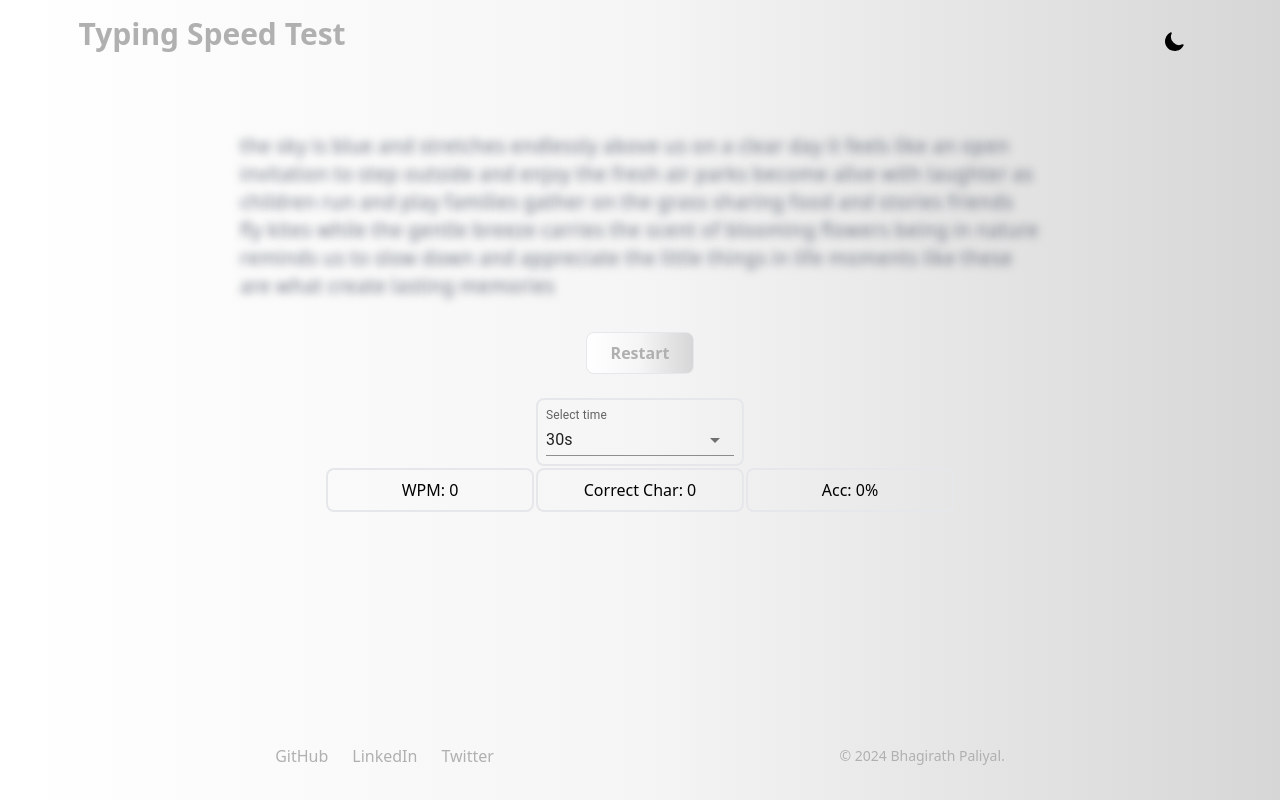
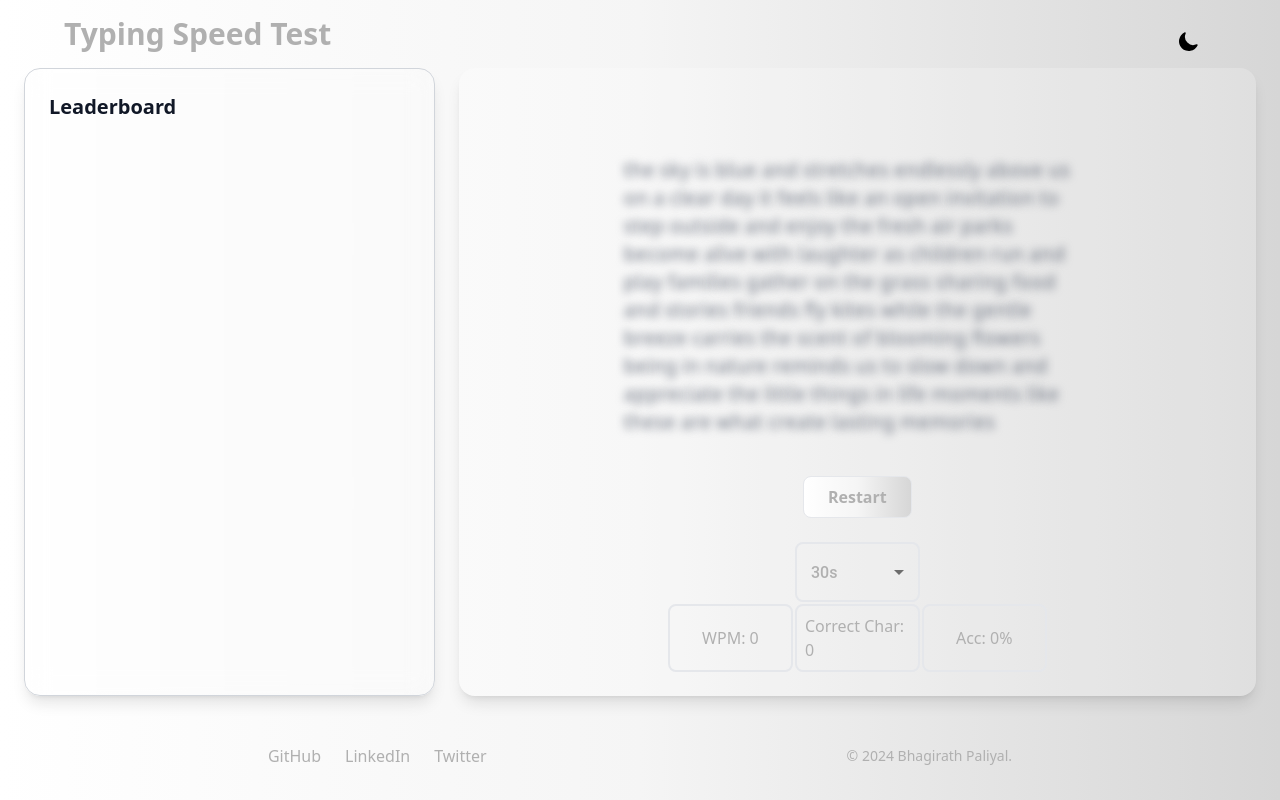
Before and after one commit to bhagirathpaliyal/typingSpeedTest, a React (Vite) app: page / in a window 1280 px wide. Built offline with nearby package versions, Linux system fonts and the light colour scheme.

Commit message:
Added leaderBoard with local storage

```diff
--- a/src/App.tsx
+++ b/src/App.tsx
@@ -6,6 +6,7 @@ import TypingBox from "./components/TypingBox";
 import Stats from "./components/Stats";
 import RestartButton from "./components/RestartButton";
 import Footer from "./components/Footer";
+import LeaderBoard from "./LeaderBoard";
 
 const App = () => {
   const paragraphs = [
@@ -13,9 +14,8 @@ const App = () => {
     "fruits are nature's gifts to us filled with vitamins and nutrients that keep our bodies healthy apples are sweet and crunchy bananas are soft and easy to eat oranges are juicy and full of flavor eating fruits every day gives us energy and helps us stay strong they are not only delicious but also colorful and fun to eat whether it is a ripe mango a slice of watermelon or a handful of berries fruits bring joy and nutrition to our lives",
     "the sky is blue and stretches endlessly above us on a clear day it feels like an open invitation to step outside and enjoy the fresh air parks become alive with laughter as children run and play families gather on the grass sharing food and stories friends fly kites while the gentle breeze carries the scent of blooming flowers being in nature reminds us to slow down and appreciate the little things in life moments like these are what create lasting memories",
     "cats are curious creatures with soft fur and bright eyes they move quietly and gracefully exploring their surroundings with endless curiosity they love to chase after strings jump onto high places and hide in cozy spots even though they seem independent cats form strong bonds with their owners they show their love by purring softly and rubbing against your legs their playful nature and gentle behavior make them wonderful companions bringing joy to every home they enter",
-    "water is essential for all living beings on earth it flows in rivers and streams fills lakes and oceans and supports life everywhere we use water for drinking cooking cleaning and growing food it keeps us healthy and strong and it is important to protect this valuable resource many people in the world do not have enough clean water to drink and it is up to us to save water and prevent pollution every small action we take helps to preserve water for the future"
+    "water is essential for all living beings on earth it flows in rivers and streams fills lakes and oceans and supports life everywhere we use water for drinking cooking cleaning and growing food it keeps us healthy and strong and it is important to protect this valuable resource many people in the world do not have enough clean water to drink and it is up to us to save water and prevent pollution every small action we take helps to preserve water for the future",
   ];
-
 
   const [text, setText] = useState<string>("");
   const [textBlur, setTextBlur] = useState(true);
@@ -25,6 +25,10 @@ const App = () => {
   const [wordsTyped, setWordsTyped] = useState<number>(0);
   const [correctChars, setCorrectChars] = useState<number>(0);
   const [accuracy, setAccuracy] = useState(0);
+  const [timeDropDownVisible, setTimeDropDownVisible] = useState(true);
+  const [leaderboard, setLeaderboard] = useState<
+    { name: string; score: number }[]
+  >([]);
 
   const reStart = () => {
     const randomNumber = Math.floor(Math.random() * paragraphs.length);
@@ -34,10 +38,10 @@ const App = () => {
       setTypedText("");
       inputRef.current.value = "";
       inputRef.current.disabled = false;
-      setTimeLeft(60);
-      setTextBlur(false)
-
+      setTimeLeft(30);
+      setTextBlur(false);
     }
+    setTimeDropDownVisible(false);
   };
 
   const handleClick = () => {
@@ -45,10 +49,9 @@ const App = () => {
       inputRef.current.disabled = false;
       if (timeLeft > 0) {
         inputRef.current.focus();
-
+        setTimeDropDownVisible(false);
       } else {
         reStart();
-
 
       }
     }
@@ -59,7 +62,6 @@ const App = () => {
     logPageView();
     const randomNumber = Math.floor(Math.random() * paragraphs.length);
     setText(paragraphs[randomNumber]);
-
   }, []);
 
   useEffect(() => {
@@ -71,8 +73,7 @@ const App = () => {
     }
   }, [textBlur]);
 
-  const temp=typedText.split("").filter((char, i) => char === text[i]).length
-
+  const temp = typedText.split("").filter((char, i) => char === text[i]).length;
 
   useEffect(() => {
     if (timeLeft === 0) {
@@ -80,40 +81,73 @@ const App = () => {
       setWordsTyped(typedText.split(" ").length);
       setCorrectChars(temp);
       setAccuracy(parseFloat(((temp / text.length) * 100).toFixed(2)));
+      setTimeDropDownVisible(true);
+      handleTypingTestEnd(wordsTyped);
       if (inputRef.current) {
         inputRef.current.disabled = true;
       }
     }
-  }, [timeLeft,typedText]);
+  }, [timeLeft, typedText]);
 
+  const handleTypingTestEnd = (wpm: number) => {
+    const userName = prompt("Enter your name for the leaderboard:");
+    if (userName) {
+      addScoreToLeaderboard(userName, wpm);
+    }
+  };
 
+  const addScoreToLeaderboard = (name: string, score: number) => {
+    const newLeaderboard = [...leaderboard, { name, score }];
+
+    newLeaderboard.sort((a, b) => b.score - a.score);
+
+    const updatedLeaderboard = newLeaderboard.slice(0, 10);
+
+    setLeaderboard(updatedLeaderboard);
+    localStorage.setItem("leaderboard", JSON.stringify(updatedLeaderboard));
+  };
+
+  useEffect(() => {
+    const savedLeaderboard = JSON.parse(
+      localStorage.getItem("leaderboard") || "[]"
+    );
+    setLeaderboard(savedLeaderboard);
+  }, []);
 
   return (
-    <div className="flex flex-col items-center justify-center p-4 min-h-screen bg-gradient-to-r from-[#FFFFFF] via-[#F5F5F5] to-[#D6D6D6]  dark:from-[#1E1E1E] dark:via-[#2E2E2E] dark:to-[#3E3E3E]  text-[#000]">
+    <div className="flex flex-col items-center justify-center min-h-screen bg-gradient-to-r from-[#FFFFFF] via-[#F5F5F5] to-[#D6D6D6]  dark:from-[#1E1E1E] dark:via-[#2E2E2E] dark:to-[#3E3E3E] text-gray-900 dark:text-gray-100">
       <Header />
-      <div className="flex flex-col items-center flex-1">
+
+      <div className="flex w-full px-6 gap-6">
+        <div className="w-1/3 bg-white/20 dark:bg-black/30 backdrop-blur-md p-4 rounded-2xl shadow-lg border border-gray-300 dark:border-gray-700">
+          <LeaderBoard leaderboard={leaderboard} />
+        </div>
+
+        <div className="flex flex-col items-center flex-1 space-y-6 p-6 bg-white/20 dark:bg-gray-900 rounded-2xl shadow-lg">
           <TypingBox
             text={text}
             textBlur={textBlur}
-
             typedText={typedText}
             setTypedText={setTypedText}
             inputRef={inputRef}
             handleClick={handleClick}
           />
 
+          <RestartButton reStart={reStart} />
 
-      <RestartButton reStart={reStart} />
           <Stats
             wordsTyped={wordsTyped}
             correctChars={correctChars}
             accuracy={accuracy}
             timeLeft={timeLeft}
             setTimeLeft={setTimeLeft}
+            timeDropDownVisible={timeDropDownVisible}
+            setTimeDropDownVisible={setTimeDropDownVisible}
           />
         </div>
+      </div>
 
-      <Footer/>
+      <Footer />
     </div>
   );
 };
--- /dev/null
+++ b/src/LeaderBoard.tsx
@@ -0,0 +1,25 @@
+import React from 'react'
+
+type LeaderBoardProps = {
+    leaderboard: { name: string; score: number }[];
+  };
+const LeaderBoard: React.FC<LeaderBoardProps> = ({leaderboard}) => {
+
+    return (
+        <div className="leaderboard p-2">
+          <h2 className="text-xl font-bold mb-2">Leaderboard</h2>
+          <ul>
+            {leaderboard.map((entry:any, index:any) => (
+              <li key={index} className="flex justify-between p-2 bg-white rounded-lg mb-2 shadow">
+                <span>{index + 1}. {entry.name}</span>
+                <span>{entry.score} WPM</span>
+              </li>
+            ))}
+          </ul>
+        </div>
+      );
+
+
+}
+
+export default LeaderBoard
--- a/src/components/ProgressBar.tsx
+++ b/src/components/ProgressBar.tsx
@@ -5,14 +5,14 @@ interface ProgressBarProps {
   }
 
 const ProgressBar: React.FC<ProgressBarProps> = ({ timeLeft }) => (
-    <div className="w-full md:w-2/3 mt-4">
+    <div className="w-full md:w-2/3 mt-4 relative bottom-0">
       <div className="bg-gray-300 dark:bg-[#5d5d5d] h-2 rounded-full overflow-hidden">
         <div
           className="bg-[#B0B0B0] dark:bg-[#000] h-full"
           style={{ width: `${(timeLeft / 60) * 100}%` }}
         />
       </div>
-      <p className="text-center mt-2 dark:text-[#fff] text-[#000]">Progress</p>
+      {/* <p className="text-center mt-2 dark:text-[#fff] text-[#000]">Progress</p> */}
     </div>
   );
 
--- a/src/components/Stats.tsx
+++ b/src/components/Stats.tsx
@@ -1,5 +1,6 @@
-import { FormControl, InputLabel, NativeSelect } from "@mui/material";
-import React, { Dispatch, SetStateAction, useState } from "react";
+// import { FormControl, InputLabel, NativeSelect } from "@mui/material";
+import { FormControl, Select, MenuItem, SelectChangeEvent } from "@mui/material";
+import React, { Dispatch, SetStateAction } from "react";
 
 interface StatsProps {
   wordsTyped: number;
@@ -7,6 +8,8 @@ interface StatsProps {
   accuracy: number;
   timeLeft: number;
   setTimeLeft: Dispatch<SetStateAction<number>>;
+  timeDropDownVisible: boolean;
+  setTimeDropDownVisible: Dispatch<SetStateAction<boolean>>;
 }
 
 const Stats: React.FC<StatsProps> = ({
@@ -15,47 +18,58 @@ const Stats: React.FC<StatsProps> = ({
   accuracy,
   timeLeft,
   setTimeLeft,
+  timeDropDownVisible,
+  setTimeDropDownVisible,
 }) => {
-  const [timeDropDownVisible, setTimeDropDownVisible] = useState(true);
 
-  const handleTimeChange = (event: React.ChangeEvent<HTMLSelectElement>) => {
-    const selectedTime = parseInt(event.target.value);
+  const handleTimeChange = (event: SelectChangeEvent<number>) => {
+    const selectedTime = Number(event.target.value);
     setTimeLeft(selectedTime);
     setTimeDropDownVisible(false);
   };
 
   return (
     <div className="flex flex-wrap-reverse gap-[2px] justify-center mt-6 w-full md:w-2/3 space-y-2 md:space-y-0 dark:text-[#fff] text-[#000]">
-      <div className="w-full md:w-1/4 flex justify-center items-center p-2 border-2 dark:border rounded-lg">
+      <div className="w-full md:w-1/4 flex justify-center items-center p-2 border-2 dark:border rounded-lg text-[#B0B0B0] font-medium">
         WPM: {wordsTyped}
       </div>
-      <div className="w-full md:w-1/4 flex justify-center items-center p-2 border-2 dark:border rounded-lg">
+      <div className="w-full md:w-1/4 flex justify-center items-center p-2 border-2 dark:border rounded-lg text-[#B0B0B0] font-medium">
         Correct Char: {correctChars}
       </div>
-      <div className="w-full md:w-1/4 flex justify-center items-center p-2 border-2 dark:border rounded-lg">
+      <div className="w-full md:w-1/4 flex justify-center items-center p-2 border-2 dark:border rounded-lg text-[#B0B0B0] font-medium">
         Acc: {accuracy}%
       </div>
-      <div className="w-full md:w-1/4 flex justify-center items-center p-2 border-2 dark:border rounded-lg">
+      <div className="w-full md:w-1/4 flex justify-center items-center border-2 dark:border rounded-lg text-[#B0B0B0] font-medium">
         {timeDropDownVisible ? (
+
         <FormControl fullWidth>
-            <InputLabel variant="standard" htmlFor="time-select">
-              Select time
-            </InputLabel>
-            <NativeSelect
+          <Select
             defaultValue={30}
             onChange={handleTimeChange}
-              inputProps={{
-                name: "time",
-                id: "time-select",
+            variant="outlined"
+            displayEmpty
+            sx={{
+              backgroundColor: "none ", // Primary blue color
+              color: "#B0B0B0",
+              borderRadius: "8px",
+              fontWeight: "medium",
+              "& .MuiOutlinedInput-notchedOutline": { border: "none" },
+              "&:hover": {
+                backgroundColor: "none",
+              },
+              "&.Mui-focused": {
+                backgroundColor: "none",
+              },
             }}
           >
-              <option value={15}>15s</option>
-              <option value={30}>30s</option>
-              <option value={60}>60s</option>
-            </NativeSelect>
+            <MenuItem value={15}>15s</MenuItem>
+            <MenuItem value={30}>30s</MenuItem>
+            <MenuItem value={60}>60s</MenuItem>
+          </Select>
         </FormControl>
+
         ) : (
-          <div>Time: {timeLeft}s</div>
+          <div className="p-2 ">Time: {timeLeft}s</div>
         )}
       </div>
     </div>
--- a/src/components/TypingBox.tsx
+++ b/src/components/TypingBox.tsx
@@ -43,9 +43,7 @@ const TypingBox: React.FC<TypingBoxProps> = ({
       />
 
       <div
-        className="hover:bg-gradient-to-r from-white via-gray-200 to-gray-300
-          hover:dark:from-gray-900 dark:via-gray-800 dark:to-gray-700
-          text-black rounded-lg p-4 w-full md:w-2/3 text-xl leading-7 mt-6 cursor-pointer"
+        className="text-black rounded-lg p-4 w-full md:w-2/3 text-xl leading-7 mt-6 cursor-pointer"
         onClick={handleClick}
       >
         <div>
```
Lines whose indentation alone changed are shown as unchanged.
